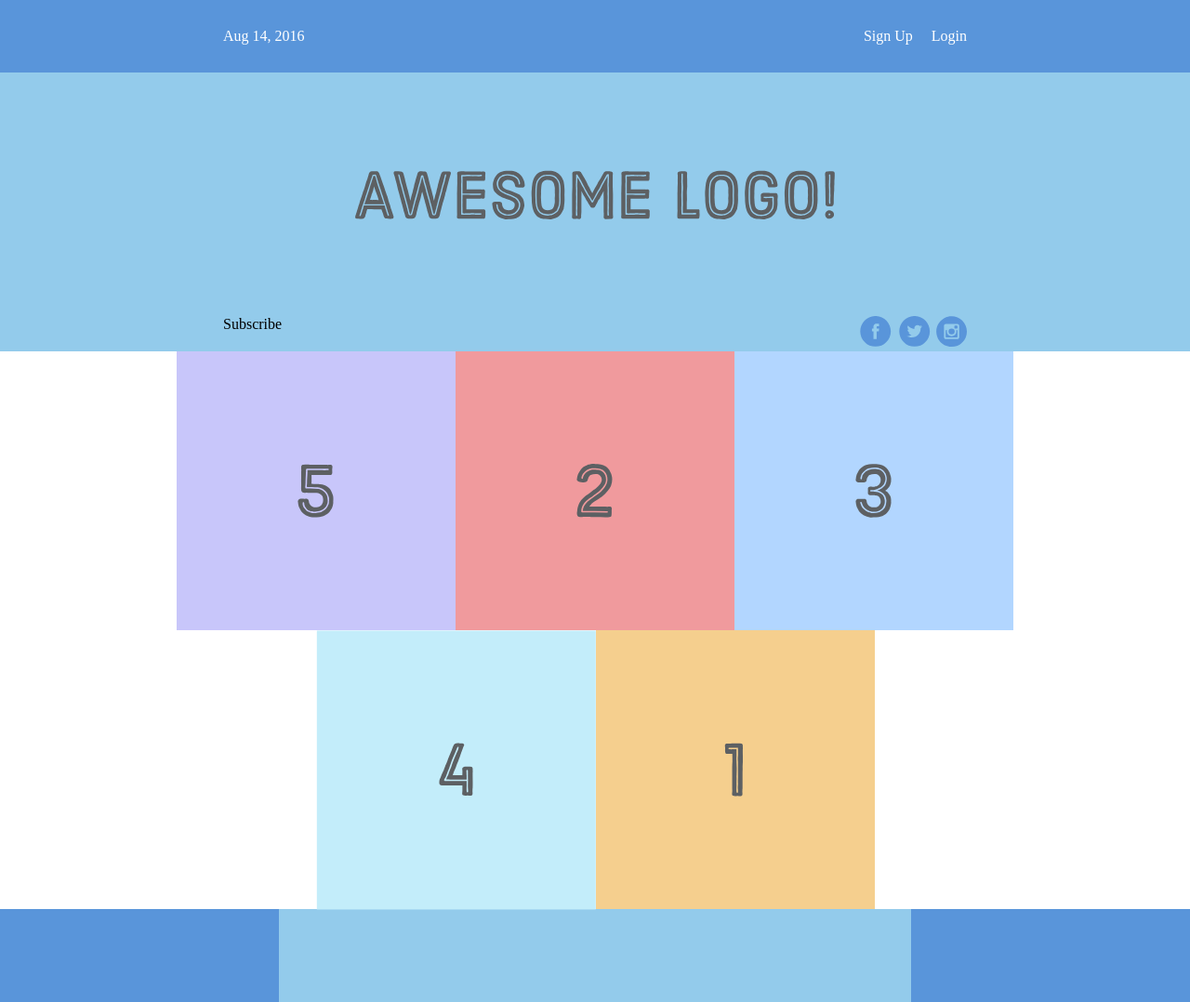
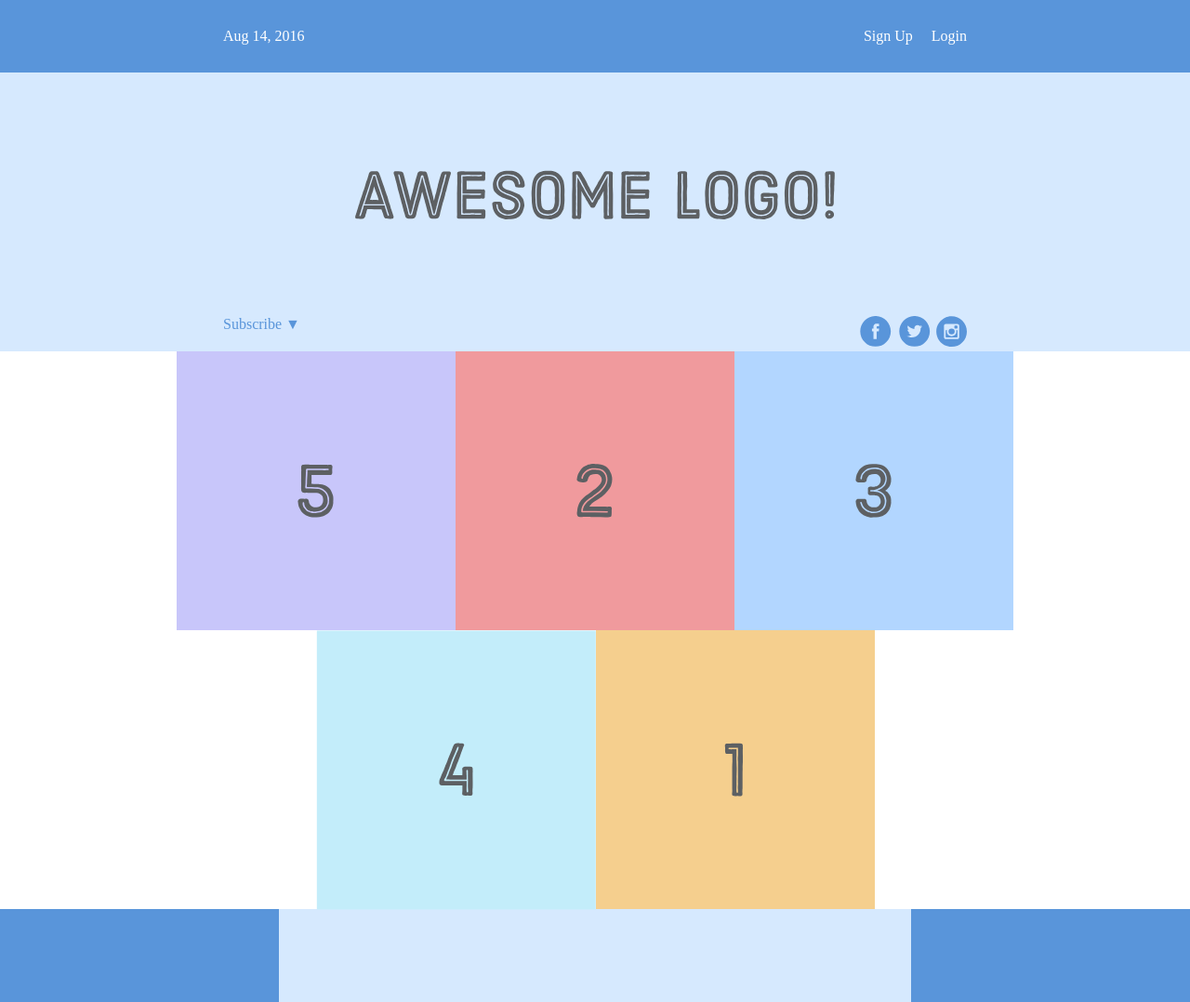
Before and after one commit to nithyaasworld/MERN-Stack-Course, a plain HTML site: page day3/day-3---inclass-flexbox-layout-nithyaasworld-master/index.html in a window 1280 px wide. Shown: the whole page at 93% size. Drawn offline with Linux system fonts and the light colour scheme.

Commit message:
added subscribe arrow button

```diff
--- a/day3/day-3---inclass-flexbox-layout-nithyaasworld-master/index.html
+++ b/day3/day-3---inclass-flexbox-layout-nithyaasworld-master/index.html
@@ -22,7 +22,7 @@
         <img src="./images/awesome-logo.svg" alt="Logo with text Awesome Logo">
       </div>
       <div class="header-links">
-        <div class="subscribe">Subscribe </div>
+        <div class="subscribe">Subscribe &#9660</div>
         <div class="social-links">
           <img src="./images/social-icons.svg" alt="">
         </div>
--- a/day3/day-3---inclass-flexbox-layout-nithyaasworld-master/styles.css
+++ b/day3/day-3---inclass-flexbox-layout-nithyaasworld-master/styles.css
@@ -22,7 +22,7 @@
     gap: 20px;
   }
   .header{
-    background-color: rgb(147, 203, 235);
+    background-color: #D6E9FE;
     display: flex;
     flex-direction: column;
     height: 300px;
@@ -38,6 +38,9 @@
     display: flex;
     justify-content: space-between;
     width: 800px;
+  }
+  .subscribe {
+    color: #5995DA;
   }
   .box-container{
     width: 1000px;
@@ -58,14 +61,10 @@
   .footer{
     display: flex;
     height: 100px;
-    background-color:rgb(147, 203, 235);
+    background-color:#D6E9FE;
     justify-content: space-between;
   }
-  .footer-left-part{
+  .footer-left-part, .footer-right-part{
     width: 300px;
     background-color:  #5995DA;
   }
-  .footer-right-part{
-    width: 300px;
-    background-color:  #5995DA;
-  }
```
